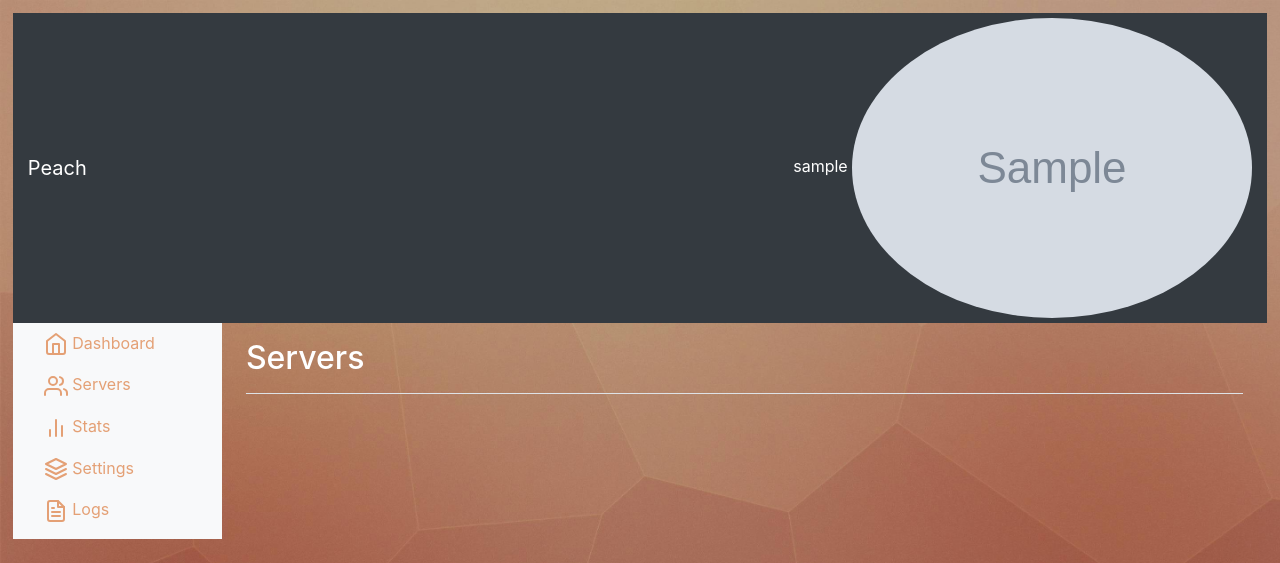
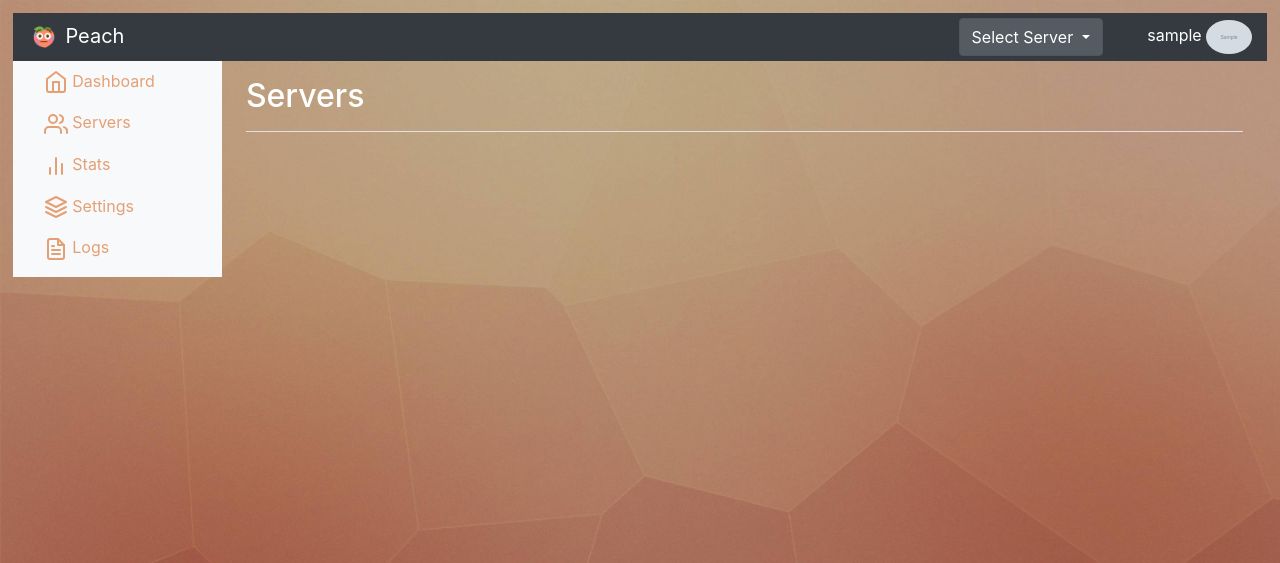
Before and after one commit to peach-bot/Peach, a Flask app: template peach_interface/templates/servers.html in a window 1280 px wide. Shown: the top 563 px of the page. Run offline with Flask 2, Linux system fonts and the light colour scheme; the template is opened without the code that fills it: most values are stand-ins (such as "Sample title", 1, 10 or a date in 2020); grey boxes marked "Sample" are stand-in pictures; some libraries are stand-ins or nearby versions.

Commit message:
server dropdown

```diff
--- a/peach_interface/main.py
+++ b/peach_interface/main.py
@@ -25,42 +25,43 @@ def discord_auth():
 def login():
     flask.session["access_token"] = Oauth.get_access_token(flask.request.args.get("code"))
     user_json = Oauth.get_user_json(flask.session["access_token"])
-    flask.session["avatar_url"] = "https://cdn.discordapp.com/avatars/{}/{}.png?size=32".format(user_json.get("id"), user_json.get("avatar"))
+    flask.session["user_guilds"] = Oauth.get_user_servers(flask.session["access_token"])
+    flask.session["avatar_url"] = "https://cdn.discordapp.com/avatars/{}/{}.png?size=128".format(user_json.get("id"), user_json.get("avatar"))
     flask.session["username"] = user_json.get("username")
     return flask.redirect(flask.url_for("dashboard"), code=302)
 
 @app.route("/dashboard/")
 def dashboard():
     try:
-        return flask.render_template("dashboard.html", username=flask.session["username"], avatar_url=flask.session["avatar_url"])
+        return flask.render_template("dashboard.html", username=flask.session["username"], avatar_url=flask.session["avatar_url"], servers=flask.session["user_guilds"])
     except KeyError:
         return flask.redirect(flask.url_for("index"), code=302)
 
 @app.route("/servers/")
 def servers():
     try:
-        return flask.render_template("servers.html", username=flask.session["username"], avatar_url=flask.session["avatar_url"])
+        return flask.render_template("servers.html", username=flask.session["username"], avatar_url=flask.session["avatar_url"], servers=flask.session["user_guilds"])
     except KeyError:
         return flask.redirect(flask.url_for("index"), code=302)
 
 @app.route("/stats/")
 def stats():
     try:
-        return flask.render_template("stats.html", username=flask.session["username"], avatar_url=flask.session["avatar_url"])
+        return flask.render_template("stats.html", username=flask.session["username"], avatar_url=flask.session["avatar_url"], servers=flask.session["user_guilds"])
     except KeyError:
         return flask.redirect(flask.url_for("index"), code=302)
 
 @app.route("/settings/")
 def settings():
     try:
-        return flask.render_template("settings.html", username=flask.session["username"], avatar_url=flask.session["avatar_url"])
+        return flask.render_template("settings.html", username=flask.session["username"], avatar_url=flask.session["avatar_url"], servers=flask.session["user_guilds"])
     except KeyError:
         return flask.redirect(flask.url_for("index"), code=302)
 
 @app.route("/logs/")
 def logs():
     try:
-        return flask.render_template("logs.html", username=flask.session["username"], avatar_url=flask.session["avatar_url"])
+        return flask.render_template("logs.html", username=flask.session["username"], avatar_url=flask.session["avatar_url"], servers=flask.session["user_guilds"])
     except KeyError:
         return flask.redirect(flask.url_for("index"), code=302)
 
--- a/peach_interface/static/css/customcss.css
+++ b/peach_interface/static/css/customcss.css
@@ -38,6 +38,36 @@ a, a:hover {
 
 .user-info {
     text-align: right;
-    border-radius: 50%;
     font-size: 1rem;
 }
+
+.avatar {
+    width: 46px;
+    border-radius: 50%;
+}
+
+.server_icon {
+    width: 32px;
+    border-radius: 50%;
+}
+
+.dropdown {
+    padding-right: 5vh;
+}
+
+.server_dropdown, .username, .discord_profile_picture {
+    display: inline-block;
+}
+
+.server_dropdown.btn-secondary:hover, .server_dropdown.btn-secondary, .server_dropdown.show>.btn-secondary.dropdown-toggle, .server_dropdown.show>.btn-secondary.dropdown-toggle:focus{
+    background-color: unset;
+    border-color: unset;
+    transition: unset;
+    border: unset;
+    box-shadow: unset;
+}
+
+.select_server_name {
+    display: inline;
+    padding-left: 8px;
+}
--- a/peach_interface/templates/base.html
+++ b/peach_interface/templates/base.html
@@ -22,10 +22,34 @@
     </head>
     <body background="{{ url_for('static', filename='Q6XNaD4.jpg') }}">
         <nav class="navbar navbar-dark sticky-top bg-dark flex-md-nowrap p-0">
-                <a class="navbar-brand col-sm-3 col-md-2 mr-0" href="#">Peach</a>
+                <a class="navbar-brand col-sm-3 col-md-2 mr-0" href="#">
+                  <img src="{{ url_for('static', filename='peach.png') }}" style="width: 32px">
+                  Peach
+                </a>
                 <div class="user-info col-lg-10 navbar-brand ml-sm-auto">
-                  {{username}}
-                  <img src="{{avatar_url}}" style="border-radius: 50%;"></img>
+                  <div class="server_dropdown" style="padding-left: 10px;">
+                    <div class="dropdown show">
+                      <a class="btn btn-secondary dropdown-toggle" href="#" role="button" id="dropdownMenuLink" data-toggle="dropdown" aria-haspopup="true" aria-expanded="false">
+                        Select Server
+                      </a>
+
+                      <div class="dropdown-menu dropdown-menu-right" aria-labelledby="dropdownMenuLink">
+                        {% for server in servers %}
+                        {% if server[1] != None %}
+                          <a class="dropdown-item" href="#"><img class="server_icon" src="{{server[1]}}"><p class="select_server_name">{{server[0]}}</p></a>
+                        {% else %}
+                          <a class="dropdown-item" href="#"><img class="server_icon" src="{{ url_for('static', filename='missing_icon.png') }}"><p class="select_server_name">{{server[0]}}</p></a>
+                        {% endif %}
+                        {% endfor %}
+                      </div>
+                    </div>
+                  </div>
+                  <div class="username">
+                    {{username}}
+                  </div>
+                  <div class="discord_profile_picture">
+                    <img class="avatar" src="{{avatar_url}}">
+                  </div>
                 </div>
         </nav>
         <div class="container-fluid">
```
Also changed, not shown: peach_interface/source/oauth.py (+19 -1 lines), peach_interface/static/missing_icon.png (added).
